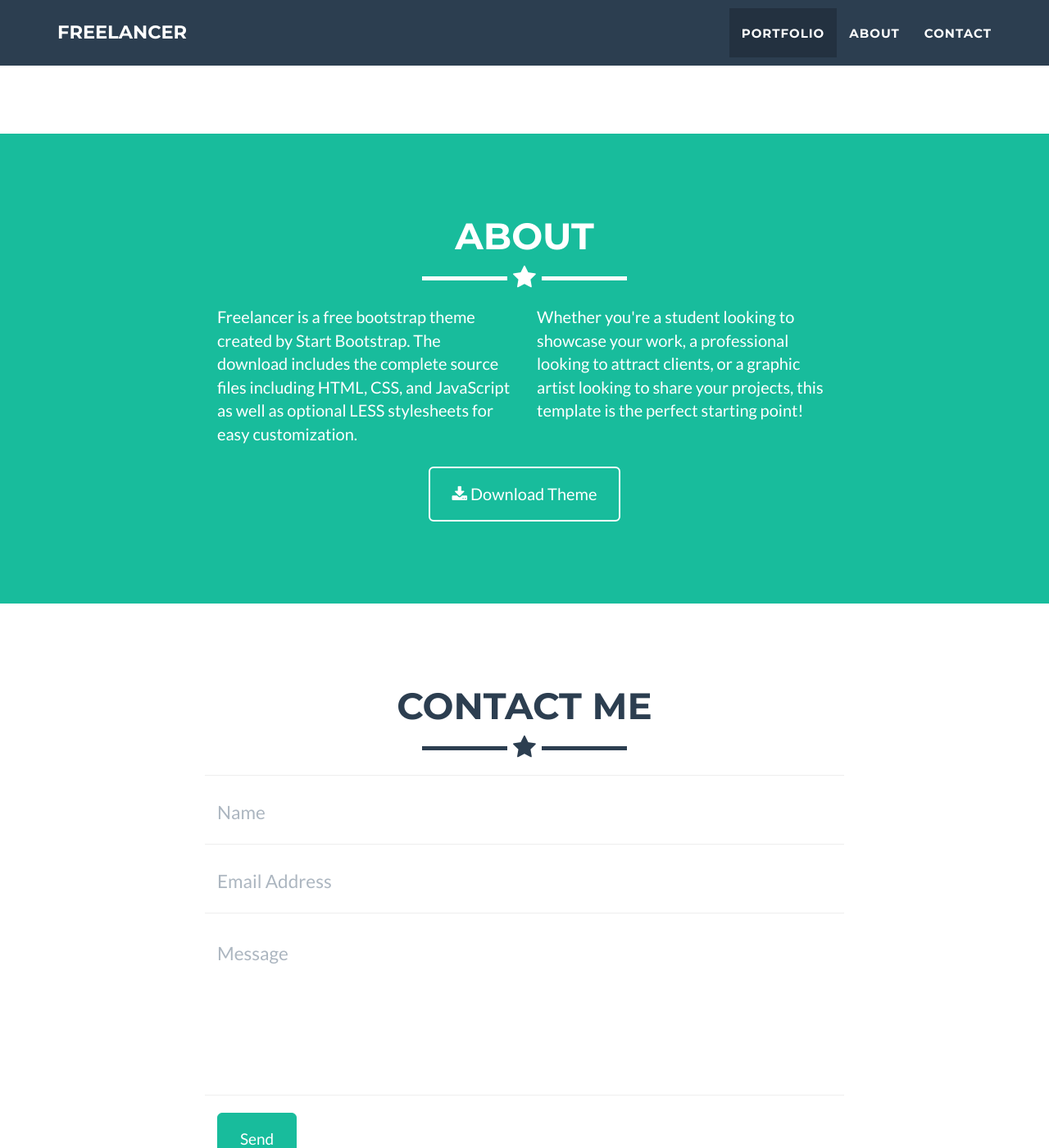
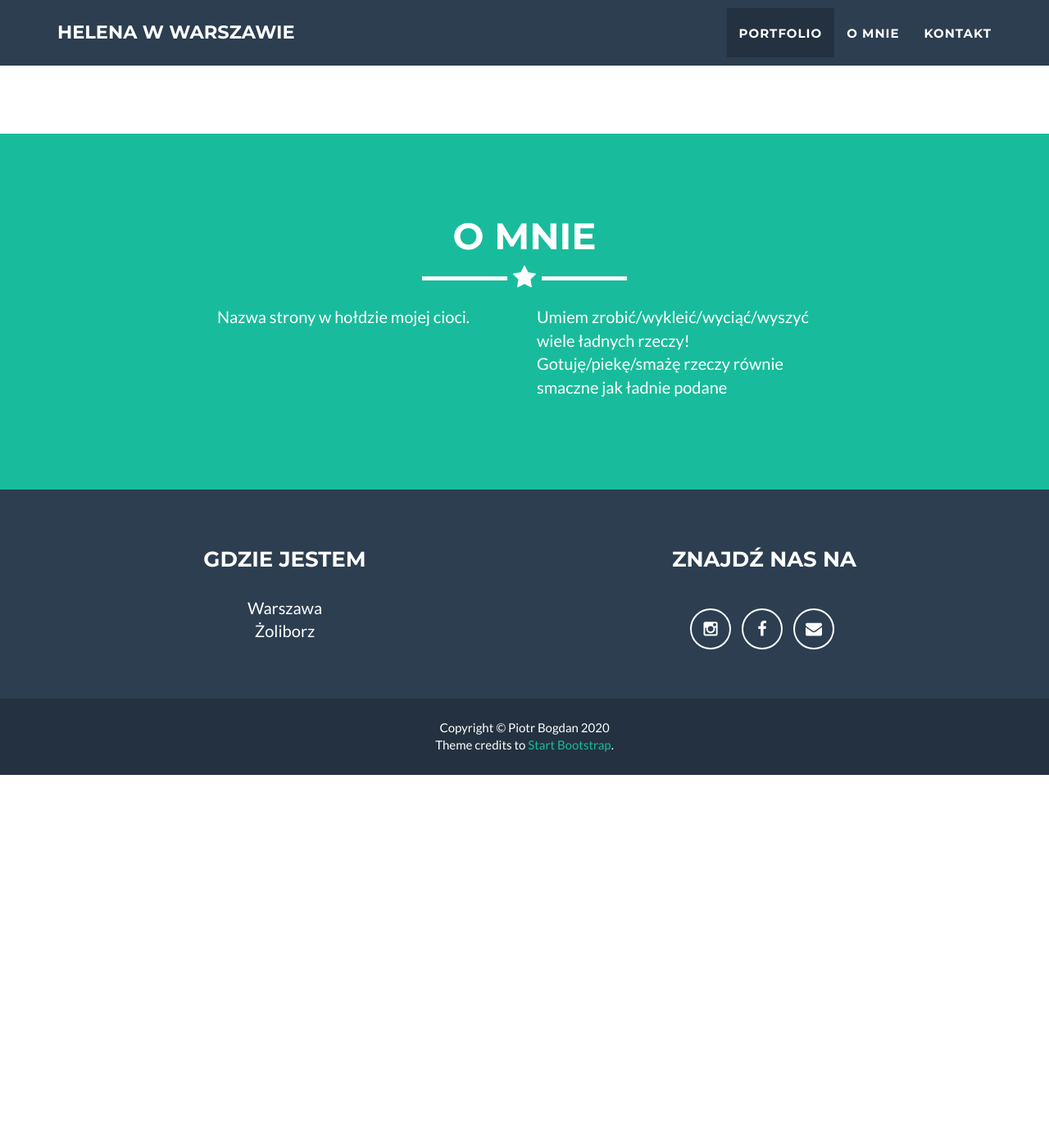
Before and after one commit to B0dz1o/helena_waw, a Jekyll site: the page built from _posts/2014-07-18-project-1.markdown, in a window 1280 px wide and 1400 px high, scrolled down 1509 px. Shown: the whole window at 82% size. Built offline with Jekyll 4.4.1, drawn with Linux system fonts in a browser that asks for light colours; after the commit the page ends 2454 px from its top, so only the background shows below that; some of the changed text lies outside the part shown.

Commit message:
Wstępnie wyczyszczona i uzupełniona treść

```diff
--- a/_config.yml
+++ b/_config.yml
@@ -1,27 +1,18 @@
 # Site settings
-title: Freelancer
-email: your-email@domain.com
-url: https://github.com/jeromelachaud/freelancer-theme
-description: "Write an awesome description for your new site here. You can edit this line in _config.yml. It will appear in your document head meta (for Google search results) and in your feed.xml site description."
-keywords: "your keywords, separated by commas"
-skills: "Web Developer - Graphic Artist - User Experience Designer"
-meta_author: LastName FirstName
+title: Helena w Warszawie
+email: kasia@helena.waw.pl
+url: http://helena.waw.pl
+description: "Tu będzie metaopis"
+keywords: "decoupage, szydełkowanie, jedzenie, gotowanie, desery"
+skills: "Szydełko - Druty - Ozdoby"
+meta_author: Katarzyna Woroszył
 
 # Google webmaster tools
-google_verify:
+#google_verify:
 
 # https://ssl.bing.com/webmaster/configure/verify/ownership Option 2 content= goes here
-bing_verify:
+#bing_verify:
 
-# Contact form:
-# - static : pass through formspree.io to validate email sending
-# - disqus : replace contact form by disqus thread
-# - comment the line below if you want to stick with the default PHP contact form
-contact: static
-
-# If you use disqus you need disqus shortname
-# https://help.disqus.com/customer/portal/articles/466208
-disqus_shortname: myshortname
 
 # Color settings (hex-codes without the leading hash-tag)
 color:
@@ -32,31 +23,27 @@ color:
 
 # Footer settings
 footer:
-  copyright: Dr. Henry Jekyll
-  location: Location
-  social: Around the Web
+  copyright: Piotr Bogdan
+  location: Gdzie jestem
+  social: Znajdź nas na
   credits: Credits
 
 # Social networks usernames (many more available: google-plus, flickr, dribbble, pinterest, instagram, tumblr, linkedin, etc.)
 social:
-  - title: twitter
-    url: http://twitter.com/jekyllrb
+  - title: instagram
+    url: http://instagram.com/helena_w_warszawie
   - title: facebook
-    url:
-  - title: stack-overflow
-    url: http://stackoverflow.com/questions/tagged/jekyll
-  - title: bitbucket
-    url: http://bitbucket.org/jekyll
-  - title: github
-    url: http://github.com/jekyll
+    url: https://www.facebook.com/HelenaWWarszawie
+  - title: envelope
+    url: mailto:kasia@helena.waw.pl
 
 # Postal address (add as many lines as necessary)
 address:
-  - line: 3481 Melrose Place
-  - line: Beverly Hills, CA 90210
+  - line: Warszawa
+  - line: Żoliborz
 
 # Credits content
-credits: 'Freelancer is a free to use, open source Bootstrap theme created by <a href="http://startbootstrap.com">Start Bootstrap</a>.'
+#credits: 'Freelancer is a free to use, open source Bootstrap theme created by <a href="http://startbootstrap.com">Start Bootstrap</a>.'
 
 # Build settings
 markdown: kramdown
--- a/_includes/about.html
+++ b/_includes/about.html
@@ -3,21 +3,16 @@
         <div class="container">
             <div class="row">
                 <div class="col-lg-12 text-center">
-                    <h2>About</h2>
+                    <h2>O mnie</h2>
                     <hr class="star-light">
                 </div>
             </div>
             <div class="row">
                 <div class="col-lg-4 col-lg-offset-2">
-                    <p>Freelancer is a free bootstrap theme created by Start Bootstrap. The download includes the complete source files including HTML, CSS, and JavaScript as well as optional LESS stylesheets for easy customization.</p>
+                    <p>Nazwa strony w hołdzie mojej cioci.</p>
                 </div>
                 <div class="col-lg-4">
-                    <p>Whether you're a student looking to showcase your work, a professional looking to attract clients, or a graphic artist looking to share your projects, this template is the perfect starting point! </p>
-                </div>
-                <div class="col-lg-8 col-lg-offset-2 text-center">
-                    <a href="https://github.com/jeromelachaud/freelancer-theme" class="btn btn-lg btn-outline">
-                        <i class="fa fa-download"></i> Download Theme
-                    </a>
+                    <p>Umiem zrobić/wykleić/wyciąć/wyszyć wiele ładnych rzeczy! Gotuję/piekę/smażę rzeczy równie smaczne jak ładnie podane </p>
                 </div>
             </div>
         </div>
--- a/_includes/contact_static.html
+++ /dev/null
@@ -1,49 +0,0 @@
-<!-- Contact Section -->
-<section id="contact">
-	<div class="container">
-		<div class="row">
-			<div class="col-lg-12 text-center">
-				<h2>Contact Me</h2>
-				<hr class="star-primary">
-			</div>
-		</div>
-		<div class="row">
-			<div class="col-lg-8 col-lg-offset-2">
-				<form  action="//formspree.io/{{ site.email }}" method="POST" name="sentMessage" id="contactForm" novalidate>
-					<div class="row control-group">
-						<div class="form-group col-xs-12 floating-label-form-group controls">
-							<label for="name">Name</label>
-							<input type="text" name="name" class="form-control" placeholder="Name" id="name" required data-validation-required-message="Please enter your name.">
-							<p class="help-block text-danger"></p>
-						</div>
-					</div>
-					<div class="row control-group">
-						<div class="form-group col-xs-12 floating-label-form-group controls">
-							<label for="email">Email Address</label>
-							<input type="email" name="_replyto" class="form-control" placeholder="Email Address" id="email" required data-validation-required-message="Please enter your email address.">
-							<p class="help-block text-danger"></p>
-						</div>
-					</div>
-					<div>
-						<input type="hidden"  name="_subject" value="New submission!">
-						<input type="text" name="_gotcha" style="display:none" />
-					</div>
-					<div class="row control-group">
-						<div class="form-group col-xs-12 floating-label-form-group controls">
-							<label for="message">Message</label>
-							<textarea rows="5" name="message" class="form-control" placeholder="Message" id="message" required data-validation-required-message="Please enter a message."></textarea>
-							<p class="help-block text-danger"></p>
-						</div>
-					</div>
-					<br>
-					<div id="success"></div>
-					<div class="row">
-						<div class="form-group col-xs-12">
-							<button type="submit" class="btn btn-success btn-lg">Send</button>
-						</div>
-					</div>
-				</form>
-			</div>
-		</div>
-	</div>
-</section>
--- a/_includes/footer.html
+++ b/_includes/footer.html
@@ -3,7 +3,7 @@
         <div class="footer-above">
             <div class="container">
                 <div class="row">
-                    <div class="footer-col col-md-4">
+                    <div class="footer-col col-md-6">
                         <h3>{{ site.footer.location }}</h3>
                         <p>
                             {% for adress in site.address %}
@@ -11,7 +11,7 @@
 		                    {% endfor %}
                         </p>
                     </div>
-                    <div class="footer-col col-md-4">
+                    <div class="footer-col col-md-6">
                         <h3>{{ site.footer.social }}</h3>
                         <ul class="list-inline">
                             {% for network in site.social %}
@@ -21,10 +21,6 @@
 		                    {% endfor %}
                         </ul>
                     </div>
-                    <div class="footer-col col-md-4">
-                        <h3>{{ site.footer.credits }}</h3>
-                        <p>{{ site.credits }}</p>
-                    </div>
                 </div>
             </div>
         </div>
@@ -32,7 +28,7 @@
             <div class="container">
                 <div class="row">
                     <div class="col-lg-12">
-                        Copyright &copy; {{ site.footer.copyright }} 20{{ site.time | date: '%y' }}
+                        Copyright &copy; {{ site.footer.copyright }} 20{{ site.time | date: '%y' }} <br/> Theme credits to <a href="http://startbootstrap.com">Start Bootstrap</a>.
                     </div>
                 </div>
             </div>
--- a/_includes/nav.html
+++ b/_includes/nav.html
@@ -22,10 +22,10 @@
                         <a href="#portfolio">Portfolio</a>
                     </li>
                     <li class="page-scroll">
-                        <a href="#about">About</a>
+                        <a href="#about">O mnie</a>
                     </li>
                     <li class="page-scroll">
-                        <a href="#contact">Contact</a>
+                        <a href="#contact">Kontakt</a>
                     </li>
                 </ul>
             </div>
--- a/_layouts/default.html
+++ b/_layouts/default.html
@@ -7,14 +7,6 @@
     {% include portfolio_grid.html %}
     {% include about.html %}
 
-    {% if site.contact == "static" %}
-    {% include contact_static.html %}
-    {% elsif site.contact == "disqus" %}
-    {% include contact_disqus.html %}
-    {% else %}
-    {% include contact.html %}
-    {% endif %}
-
     {% include footer.html %}
     {% include modals.html %}
     {% include js.html %}
```
Also changed, not shown: _includes/contact.html (deleted, +0 -54 lines), _includes/contact_disqus.html (deleted, +0 -16 lines), screenshot.png (deleted).
